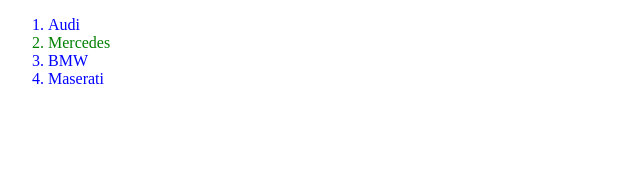
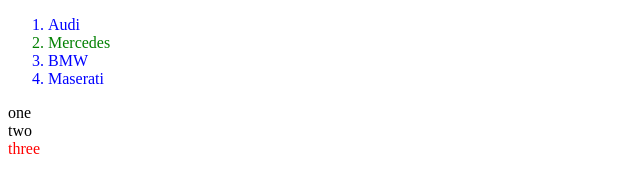
Before and after one commit to sudheerkdty/Learing-jQuery, a plain HTML site: page index.html in a window 1280 px wide. Shown: the full height of the page, 0-640 px from the left. Drawn offline with nearby package versions, Linux system fonts and the light colour scheme.

Commit message:
class selector

```diff
--- a/index.html
+++ b/index.html
@@ -7,6 +7,7 @@
             $(document).ready(function(){
                 $('#sample li').css("color","blue");
                 $('.item.second').css("color","green");
+                $('.div1  + .div').css("color",'red');
             });
         </script>
     </head>
@@ -17,5 +18,17 @@
             <li class="item third">BMW</li>
             <li>Maserati</li>
         </ol>
+        <div class="div">
+            one
+        </div>
+        <div class="div1">
+            two
+        </div>
+        <div class="div">
+            three
+        </div>
+        <div>
+
+
     </body>
 </html>
```
